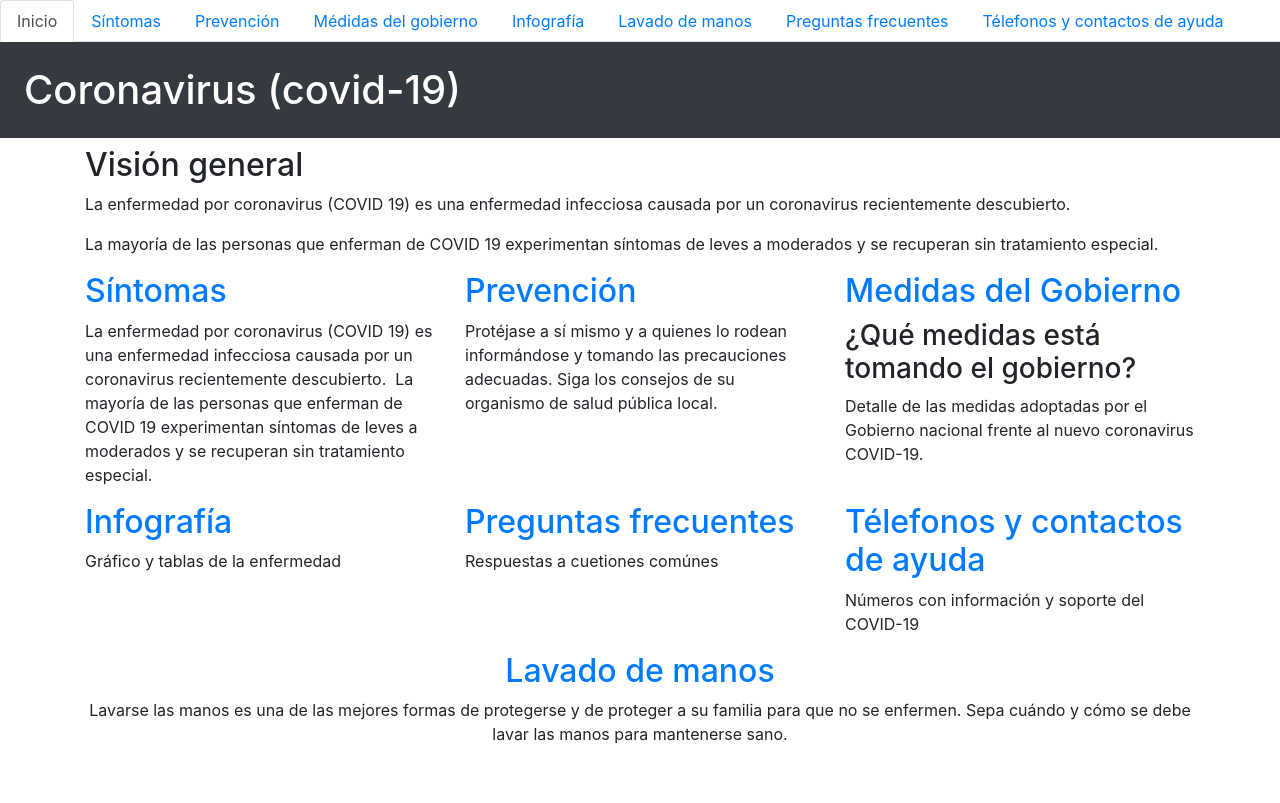
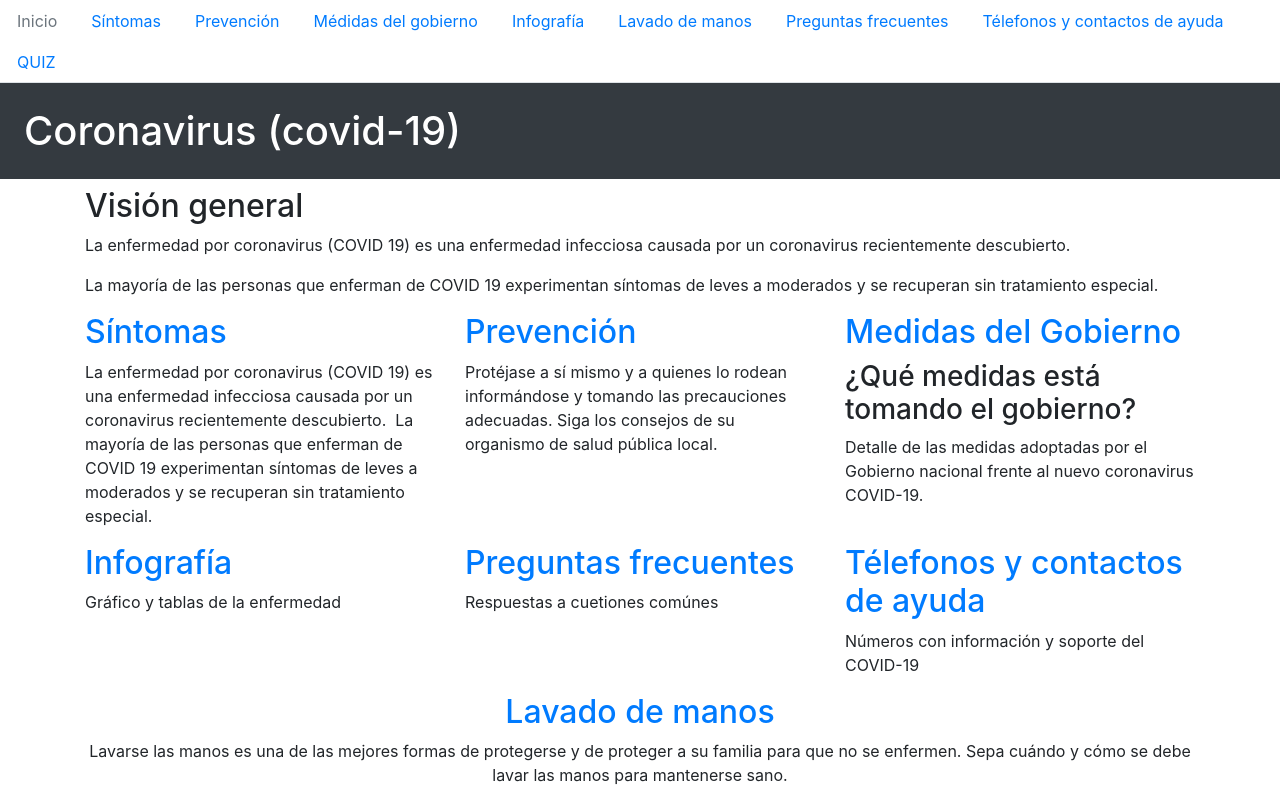
Before and after one commit to rodrigo-sys/covid-19, a plain HTML site: page index.html in a window 1280 px wide. Drawn offline with Linux system fonts and the light colour scheme.

Commit message:
agrego quiz al encabezado

```diff
--- a/index.html
+++ b/index.html
@@ -15,7 +15,7 @@
 <body>
 
 <ul class="nav nav-tabs">
-        <li class="nav-item"><a class="nav-link active" href="index.html">Inicio</a></li>
+        <li class="nav-item"><a class="nav-link disabled" href="index.html">Inicio</a></li>
         <li class="nav-item"><a class="nav-link" href="sub-paginas/sintomas.html">Síntomas</a></li>
         <li class="nav-item"><a class="nav-link" href="sub-paginas/prevencion.html">Prevención</a></li>
         <li class="nav-item"><a class="nav-link" href="sub-paginas/medidas-del-gobierno.html">Médidas del gobierno</a></li>
@@ -23,6 +23,7 @@
 	<li class="nav-item"><a class="nav-link" href="sub-paginas/lavado-de-manos.html">Lavado de manos</a></li>
 	<li class="nav-item"><a class="nav-link" href="sub-paginas/preguntas-frecuentes.html">Preguntas frecuentes</a></li>
 	<li class="nav-item"><a class="nav-link" href="sub-paginas/telefonos-contactos-ayuda.html">Télefonos y contactos de ayuda</a></li>
+        <li class="nav-item"><a class="nav-link" href="quiz.html">QUIZ</a></li>
 </ul>
 	<h1 class="p-4 bg-dark text-white">Coronavirus (covid-19)</h1>
 <div class="container">
```
